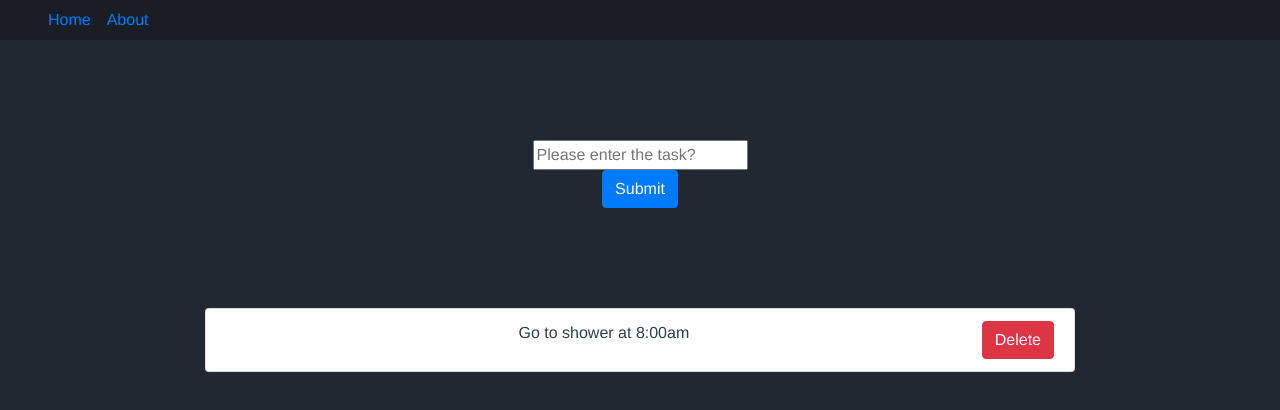
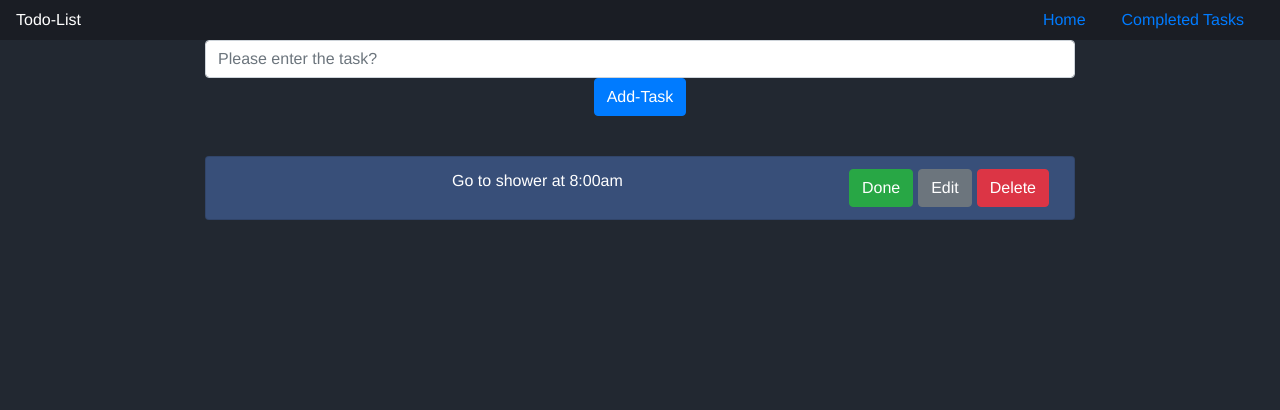
Before and after one commit to pratikpawar05/vue-todo, a Vue app: page / in a window 1280 px wide. Shown: the top 410 px of the page. Built offline with nearby package versions, Linux system fonts and the light colour scheme.

Commit message:
few more functinality added

```diff
--- a/src/App.vue
+++ b/src/App.vue
@@ -11,7 +11,7 @@
   -webkit-font-smoothing: antialiased;
   -moz-osx-font-smoothing: grayscale;
   text-align: center;
-  color: #2c3e50;
+  color: #fff;
 }
 body {
   background: #222831;
@@ -28,4 +28,5 @@ body {
 .card-body a {
   color: #efbb35;
 }
+
 </style>
--- a/src/components/Header.vue
+++ b/src/components/Header.vue
@@ -1,6 +1,5 @@
 <template>
   <nav class="navbar navbar-expand-lg">
-    <a class="navbar-brand" href="#"></a>
     <button
       class="navbar-toggler"
       type="button"
@@ -12,13 +11,16 @@
     >
       <span class="navbar-toggler-icon"></span>
     </button>
+    <i class="fa fa-tasks" aria-hidden="true"></i>
     <div class="collapse navbar-collapse" id="navbarSupportedContent">
-      <ul class="navbar-nav mr-auto">
+      Todo-List
+      <ul class="navbar-nav ml-auto ">
+
         <li class="nav-item active ml-3">
         <router-link to="/">Home</router-link>
         </li>
         <li class="nav-item ml-3">
-             <router-link to="/about">About</router-link>
+             <router-link to="/completedlist">Completed Tasks</router-link>
         </li>
       </ul>
     </div>
@@ -39,4 +41,7 @@ export default {
   padding: 0 15px;
   display: block;
 }
+ul li{
+  margin-right: 20px;
+}
 </style>
--- a/src/components/Todo.vue
+++ b/src/components/Todo.vue
@@ -1,18 +1,42 @@
 <template>
-  <div>
-    <div style="margin:100px;">
-      <input type="text" v-model="task" @keyup.enter="addTask" placeholder="Please enter the task?" required/>
-      <br />
-      <button @click="addTask" class="btn btn-primary">Submit</button>
+  <div >
+    <div class=".col-md-6 col-lg-6 container">
+      <input class="form-control" type="text" v-model="task" @keyup.enter="addTask" placeholder="Please enter the task?" required/>
+      <button @click="addTask" class="btn btn-primary ">Add-Task</button>
     </div>
+    <br>
     <div class=".col-md-4 col-lg-4 container mt-3">
       <ul class="list-group">
         <li class="list-group-item" v-for="(temp,index) in list" v-bind:key="index">
           {{temp}}
-          <button id="removeBtn" @click="remove(index)" class="btn btn-danger">Delete</button>
+          <button  class="btn btn-danger myBtn" @click="remove(index)">Delete</button>
+          <button  class="btn btn-secondary myBtn"  @click="edit(index)">Edit</button>
+          <button class="btn btn-success myBtn" @click="done(index)">Done</button>
         </li>
       </ul>
     </div>
+
+      <!-- Modal -->
+    <div class="modal fade" id="exampleModalCenter" tabindex="-1" role="dialog" aria-labelledby="exampleModalCenterTitle" aria-hidden="true">
+    <div class="modal-dialog modal-dialog-centered" role="document">
+      <div class="modal-content">
+        <div class="modal-header">
+          <h5 class="modal-title" id="exampleModalLongTitle">Modal title</h5>
+          <button type="button" class="close" data-dismiss="modal" aria-label="Close">
+            <span aria-hidden="true">&times;</span>
+          </button>
+        </div>
+        <div class="modal-body">
+          ...
+        </div>
+        <div class="modal-footer">
+          <button type="button" class="btn btn-secondary" data-dismiss="modal">Close</button>
+          <button type="button" class="btn btn-primary">Save changes</button>
+        </div>
+      </div>
+    </div>
+    </div>
+      <!-- Modal Ends -->
   </div>
 </template>
 
@@ -36,6 +60,11 @@ export default {
     remove: function (id) {
       this.list.splice(id, 1);
     },
+    done: function (id) {
+      alert('Congrats..On Completing the task');
+      this.x=this.list.splice(id, 1);
+      this.$emit("inputData", this.x[0]);
+    },
     notifyMe: function () {
       if (!("Notification" in window)) {
         alert("This browser does not support desktop notification");
@@ -43,7 +72,7 @@ export default {
       // Let's check whether notification permissions have already been granted
       else if (Notification.permission === "granted") {
         // If it's okay let's create a notification
-        new Notification("Hi there!");
+        new Notification("Hi there here it is!");
       }
 
       // Otherwise, we need to ask the user for permission
@@ -61,7 +90,12 @@ export default {
 </script>
 
 <style scoped>
-#removeBtn {
+.myBtn {
   float: right;
+  margin-right: 5px;
+}
+
+.list-group-item{
+  background-color: #384f79;
 }
 </style>
--- a/src/main.js
+++ b/src/main.js
@@ -6,6 +6,7 @@ Vue.config.productionTip = false;
 Vue.component("alert",require('./components/Alert.vue').default);
 Vue.component("todo",require('./components/Todo.vue').default);
 Vue.component("Header",require('./components/Header.vue').default);
+Vue.component("TaskList",require('./views/TaskList.vue').default);
 
 new Vue({
   router,
--- a/src/router/index.js
+++ b/src/router/index.js
@@ -1,7 +1,7 @@
 import Vue from 'vue'
 import VueRouter from 'vue-router'
 import Home from '../views/Home.vue'
-
+import TaskList from '../views/TaskList.vue';
 Vue.use(VueRouter)
 
   const routes = [
@@ -11,17 +11,14 @@ Vue.use(VueRouter)
     component: Home
   },
   {
-    path: '/about',
-    name: 'About',
-    // route level code-splitting
-    // this generates a separate chunk (about.[hash].js) for this route
-    // which is lazy-loaded when the route is visited.
-    component: () => import(/* webpackChunkName: "about" */ '../views/About.vue')
+    path: '/completedlist',
+    name: 'TaskList',
+    component: TaskList,
   },
   {
     path: '/todo',
     name: 'Todo',
-    component: () => import(/* webpackChunkName: "about" */ '../views/About.vue')
+    component: () => import(/* webpackChunkName: "about" */ '../views/TaskList.vue')
   },
 ]
 
--- a/src/views/About.vue
+++ /dev/null
@@ -1,5 +0,0 @@
-<template>
-  <div class="about">
-    <h1>This is an about page</h1>
-  </div>
-</template>
--- /dev/null
+++ b/src/views/TaskList.vue
@@ -0,0 +1,34 @@
+<template>
+  <div class="completed-tasks">
+      <Todo @inputData="addToList"></Todo>
+        <div class=".col-md-4 col-lg-4 container mt-3">
+      <ul class="list-group">
+        <li class="list-group-item" v-for="(temp,index) in completed" v-bind:key="index">
+          {{temp}}
+          <button  class="btn btn-secondary myBtn"  @click="edit(index)">Re-add</button>
+        </li>
+      </ul>
+    </div>
+  </div>
+
+</template>
+
+<script>
+export default {
+    name: "TaskList",
+    data(){
+        return{
+            completed:[]
+        }
+    },
+    methods:{
+        addToList(x){
+            console.log(x)
+            this.completed.push(x)
+        }
+    }
+}
+</script>
+<style scoped>
+
+</style>
```
